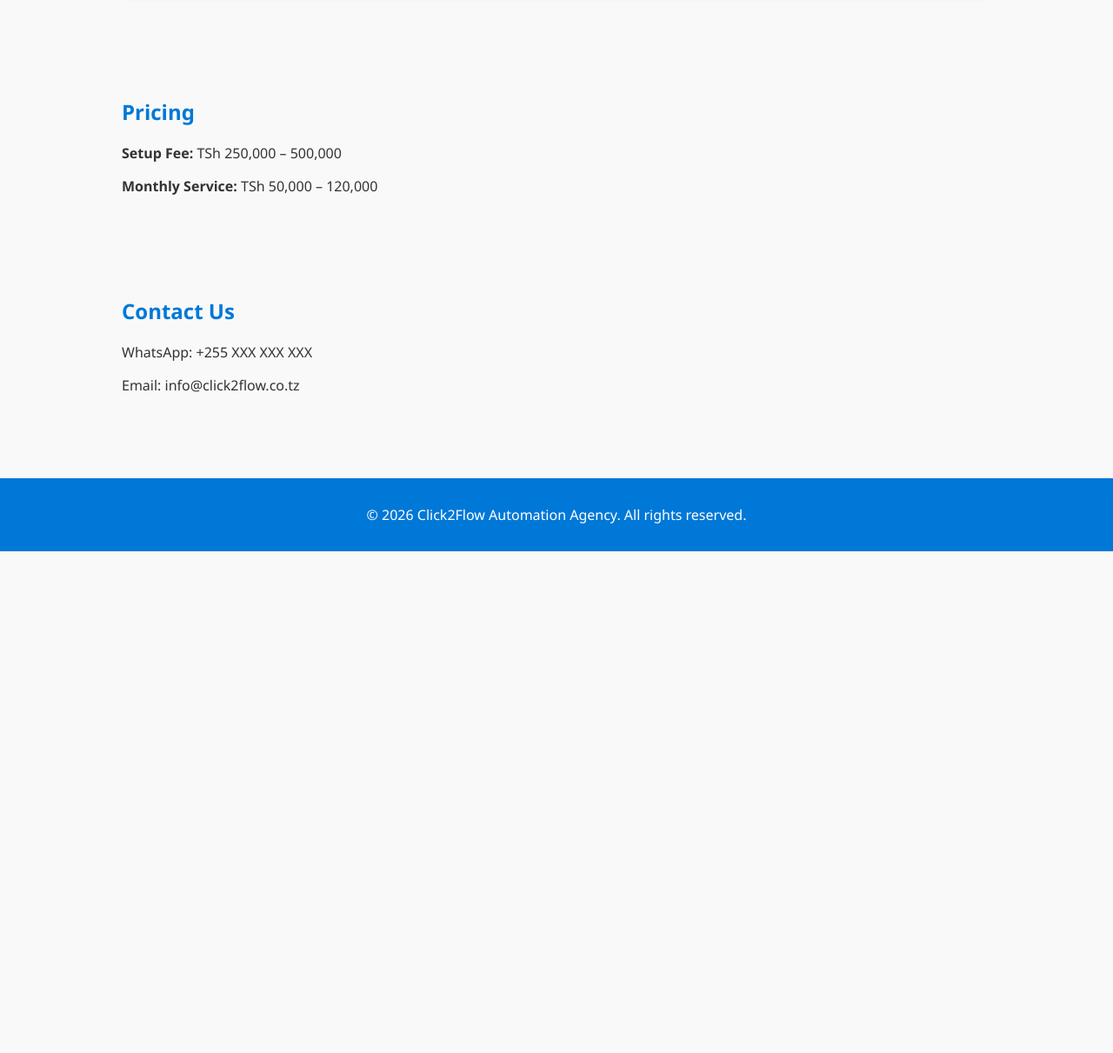
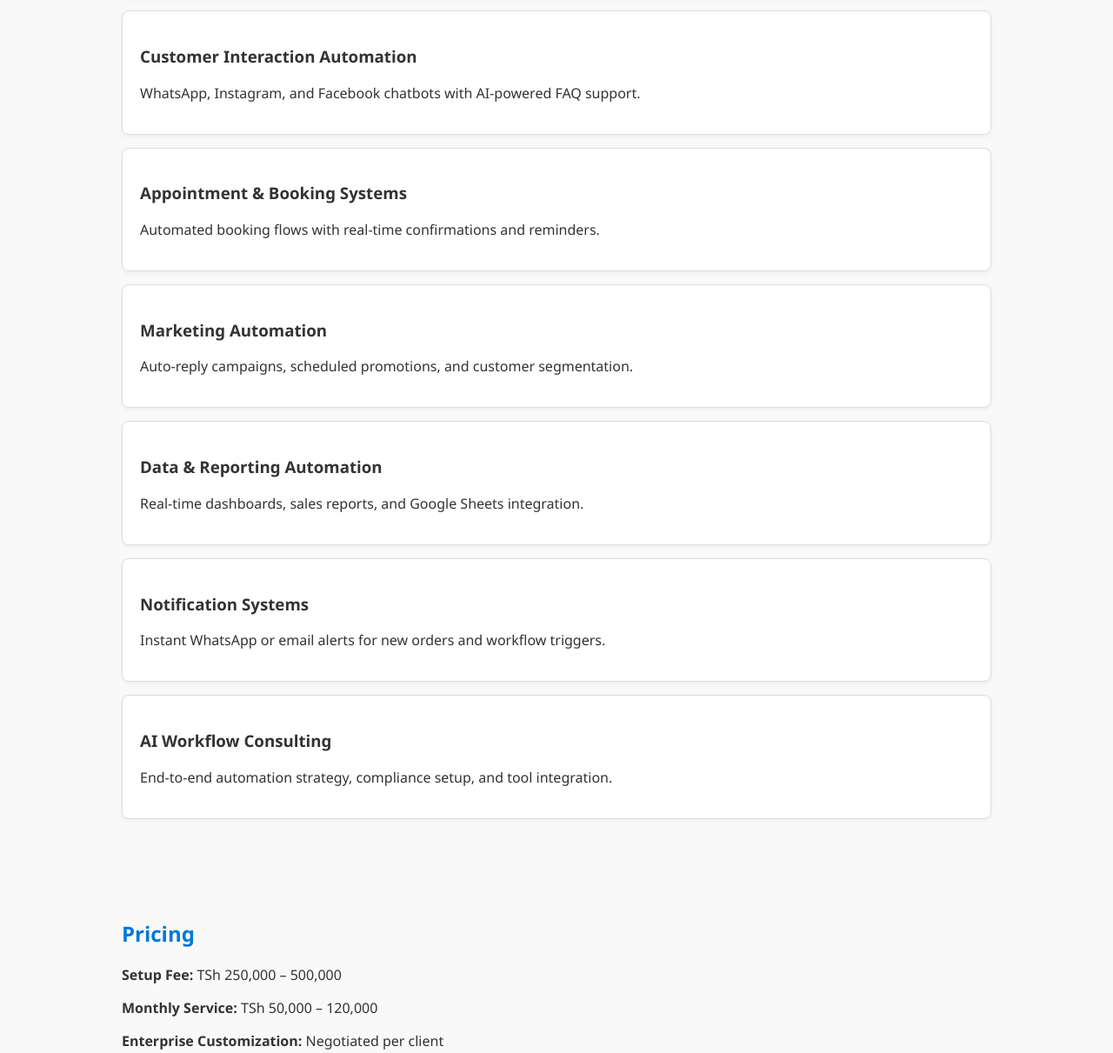
Before and after one commit to flakewarrior/CLICK2FLOW-WEBSITE, a plain HTML site: page index.html in a window 1280 px wide. Shown: the part 450-1661 px from the top of the page at 87% size. Before the commit the page ends 1084 px from the top, so only its background shows below. Drawn offline with Linux system fonts and the light colour scheme; files that its build step writes are made by us from their sources; files whose address does not match are found by name.

Commit message:
Add services and pricing sections to index.html

```diff
--- a/index.html
+++ b/index.html
@@ -21,22 +21,48 @@
     <a href="#contact">Contact</a>
   </nav>
 
-  <!-- Sections -->
+  <!-- Services Section -->
   <section id="services">
     <h2>Our Services</h2>
     <div class="service-card">
       <h3>Business Automation</h3>
       <p>Streamline operations with AI workflows and payment integration.</p>
     </div>
-    <!-- Add more service cards here -->
+    <div class="service-card">
+      <h3>Customer Interaction Automation</h3>
+      <p>WhatsApp, Instagram, and Facebook chatbots with AI-powered FAQ support.</p>
+    </div>
+    <div class="service-card">
+      <h3>Appointment & Booking Systems</h3>
+      <p>Automated booking flows with real-time confirmations and reminders.</p>
+    </div>
+    <div class="service-card">
+      <h3>Marketing Automation</h3>
+      <p>Auto-reply campaigns, scheduled promotions, and customer segmentation.</p>
+    </div>
+    <div class="service-card">
+      <h3>Data & Reporting Automation</h3>
+      <p>Real-time dashboards, sales reports, and Google Sheets integration.</p>
+    </div>
+    <div class="service-card">
+      <h3>Notification Systems</h3>
+      <p>Instant WhatsApp or email alerts for new orders and workflow triggers.</p>
+    </div>
+    <div class="service-card">
+      <h3>AI Workflow Consulting</h3>
+      <p>End-to-end automation strategy, compliance setup, and tool integration.</p>
+    </div>
   </section>
 
+  <!-- Pricing Section -->
   <section id="pricing">
     <h2>Pricing</h2>
     <p><strong>Setup Fee:</strong> TSh 250,000 – 500,000</p>
     <p><strong>Monthly Service:</strong> TSh 50,000 – 120,000</p>
+    <p><strong>Enterprise Customization:</strong> Negotiated per client</p>
   </section>
 
+  <!-- Contact Section -->
   <section id="contact">
     <h2>Contact Us</h2>
     <p>WhatsApp: +255 XXX XXX XXX</p>
@@ -48,6 +74,9 @@
     <p>&copy; 2026 Click2Flow Automation Agency. All rights reserved.</p>
   </footer>
 
+  <!-- Chatbot Widget -->
+  <div id="chatbot-container"></div>
+
   <!-- Link JS -->
   <script src="js/script.js"></script>
 </body>
```
